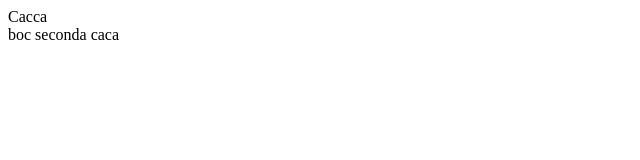
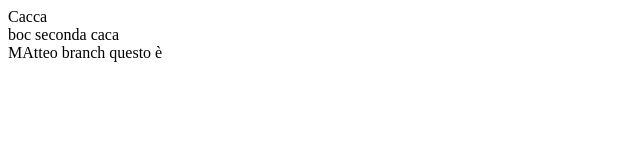
Before and after one commit to matteolecca/gitprova, a plain HTML site: page index.html in a window 1280 px wide. Shown: the whole page, without its empty margins (0-640 px from the left). Drawn offline with Linux system fonts and the light colour scheme.

Commit message:
matteo branch commit

```diff
--- a/index.html
+++ b/index.html
@@ -9,6 +9,6 @@
 <body>
     <div>Cacca</div>
     <div>boc seconda caca</div>
-
+    <div>MAtteo branch questo è </div>
 </body>
 </html>
```
